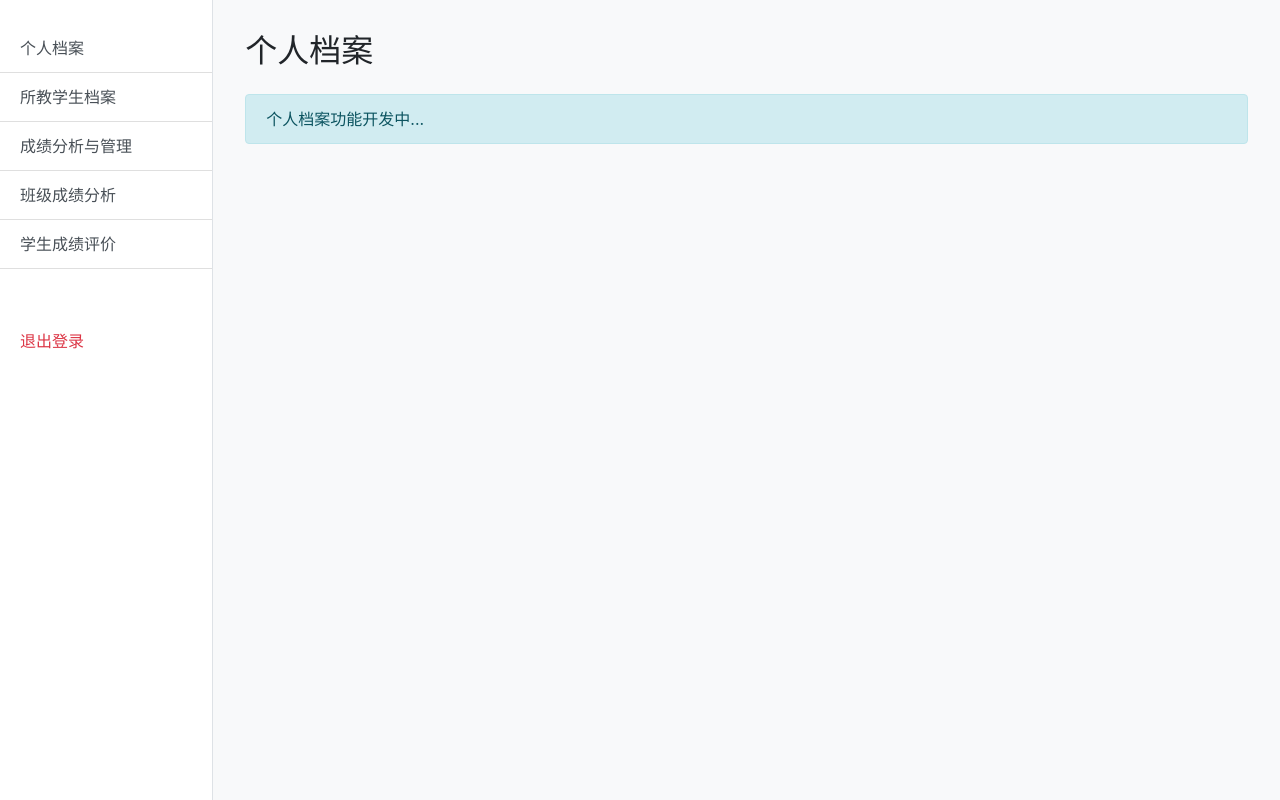
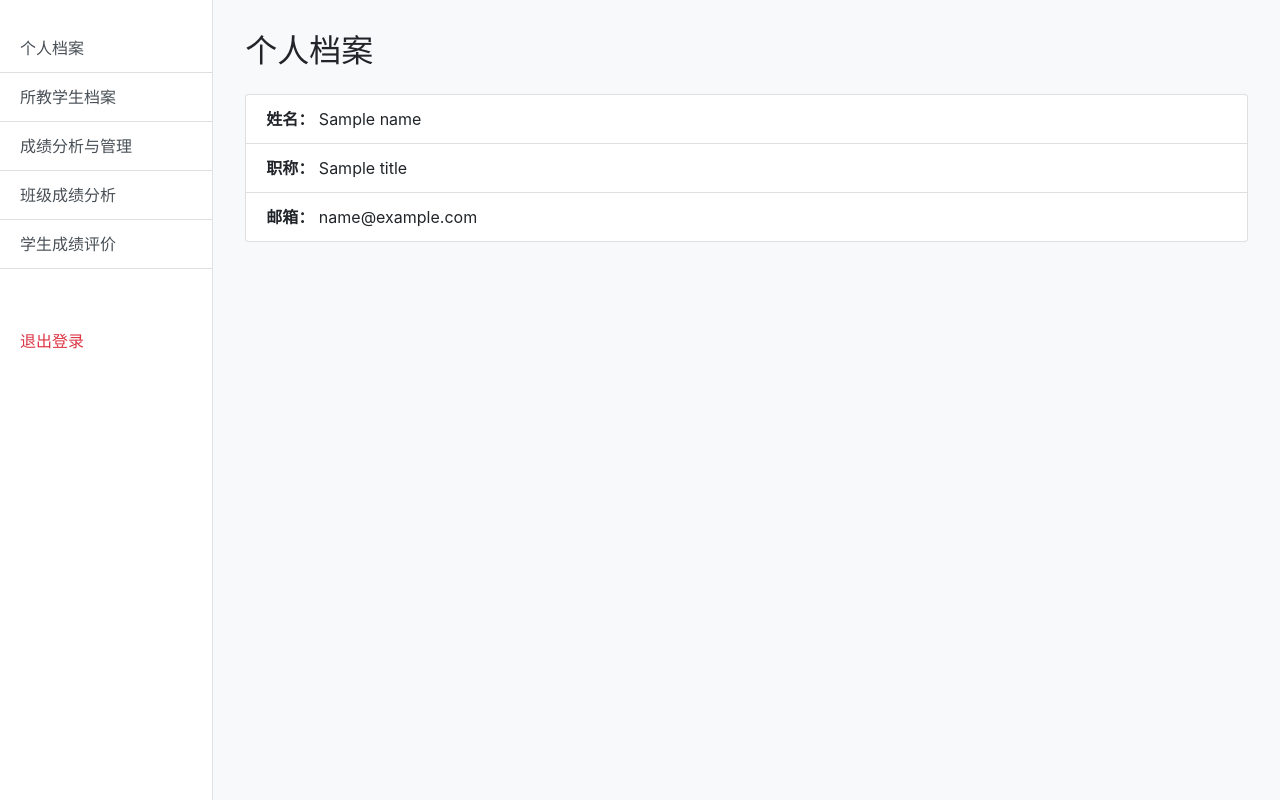
Before and after one commit to kuafu01/score_analyse, a Flask app: template 学习管理系统/templates/teacher/profile.html in a window 1280 px wide. Run offline with Flask 3, Linux system fonts and the light colour scheme; the template is opened without the code that fills it: most values are stand-ins (such as "Sample title", 1, 10 or a date in 2020).

Commit message:
teacher/profile

```diff
--- a/学习管理系统/app.py
+++ b/学习管理系统/app.py
@@ -292,7 +292,17 @@ def student_report():
 def teacher_profile():
     if session.get('role') != 'teacher':
         return redirect(url_for('login'))
-    return render_template('teacher/profile.html', name=session.get('name'))
+    teacher_name = session.get('name')
+    conn = get_conn()
+    cursor = conn.cursor()
+    cursor.execute('SELECT name, title, contact_email FROM teacher WHERE name=?', teacher_name)
+    row = cursor.fetchone()
+    conn.close()
+    if row:
+        name, title, contact_email = row
+    else:
+        name, title, contact_email = '', '', ''
+    return render_template('teacher/profile.html', name=name, title=title, contact_email=contact_email)
 
 # 班主任主页
 @app.route('/classmaster/profile')
--- a/学习管理系统/templates/teacher/profile.html
+++ b/学习管理系统/templates/teacher/profile.html
@@ -17,7 +17,12 @@
         <main class="col-md-10 ml-sm-auto content-area">
             <h2 class="mb-4">个人档案</h2>
             <!-- 这里可展示老师个人信息，后续可加编辑功能 -->
-            <div class="alert alert-info">个人档案功能开发中...</div>
+            <ul class="list-group mb-3">
+                <li class="list-group-item"><strong>姓名：</strong> {{ name }}</li>
+                <li class="list-group-item"><strong>职称：</strong> {{ title }}</li>
+                <li class="list-group-item"><strong>邮箱：</strong> {{ contact_email }}</li>
+            </ul>
+
         </main>
     </div>
 </div>
```
